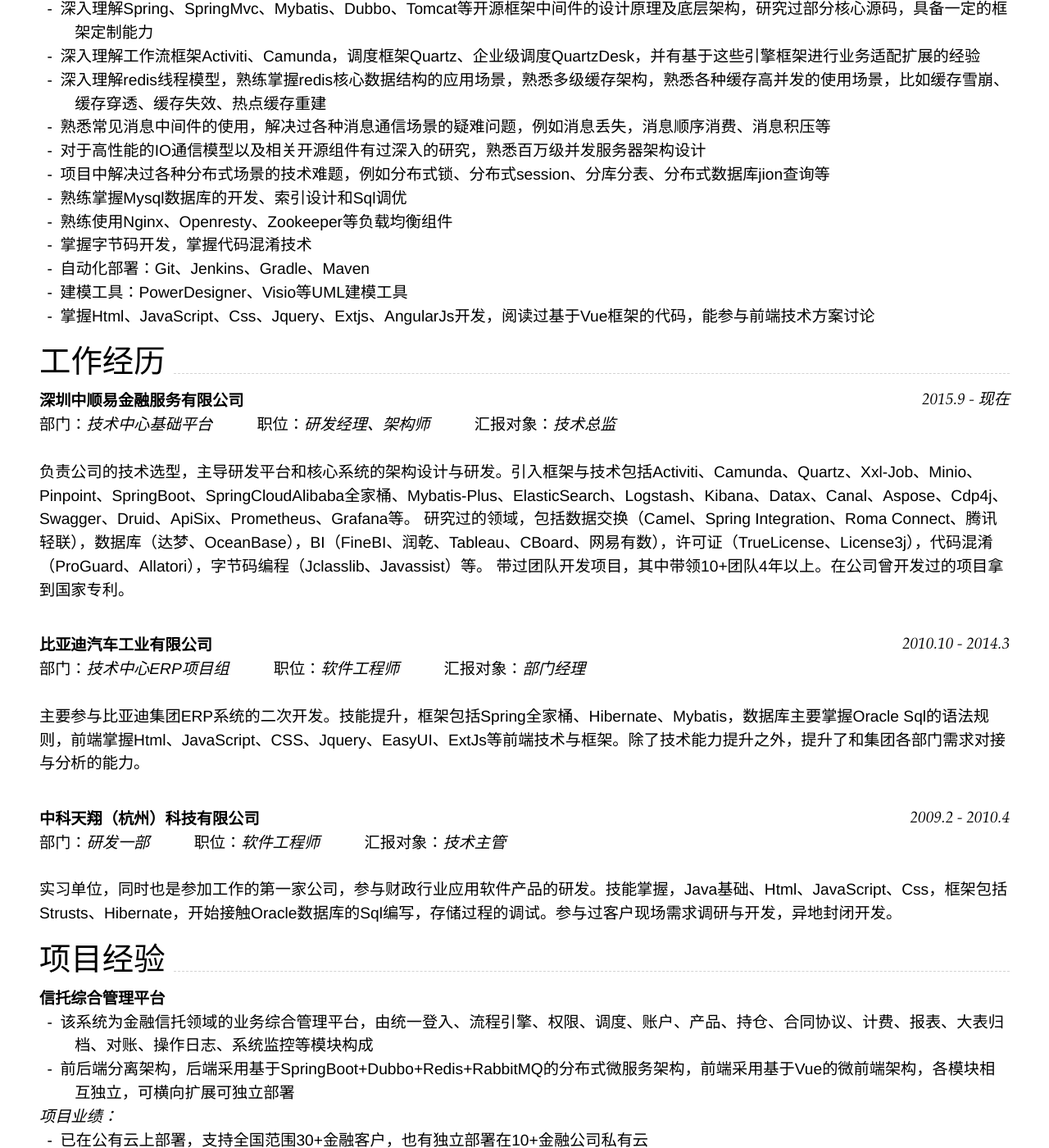
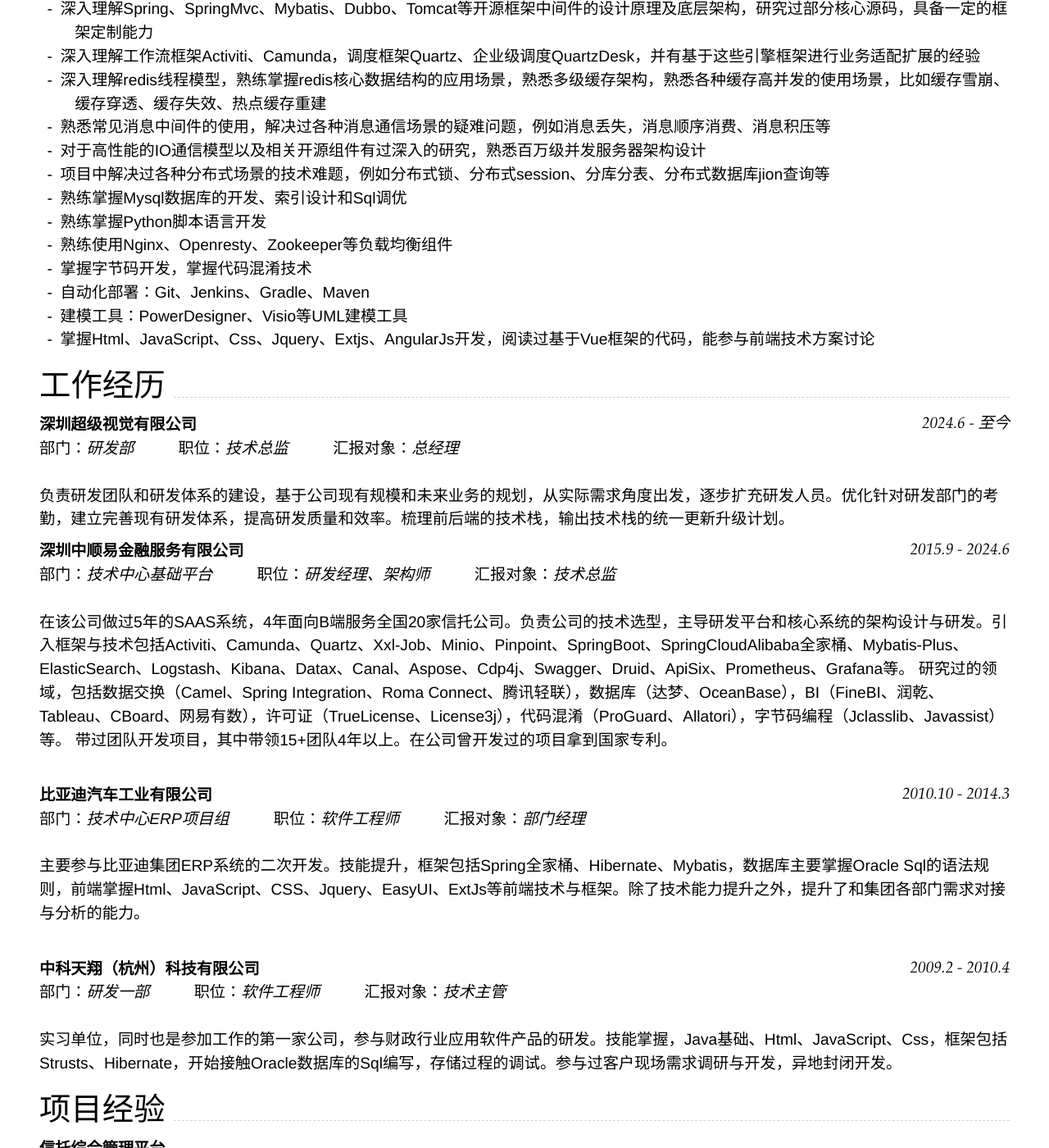
Before and after one commit to yuanCodeLab/cv, a Jekyll site: the page built from index.md, in a window 1280 px wide and 1400 px high, scrolled down 569 px. Shown: the whole window at 82% size. Built offline with Jekyll 4.4.1, drawn with Linux system fonts in a browser that asks for light colours; nearby versions of some CDN libraries.

Commit message:
Update index.md

```diff
--- a/index.md
+++ b/index.md
@@ -35,6 +35,7 @@ Supported arguments:
 - 对于高性能的IO通信模型以及相关开源组件有过深入的研究，熟悉百万级并发服务器架构设计
 - 项目中解决过各种分布式场景的技术难题，例如分布式锁、分布式session、分库分表、分布式数据库jion查询等
 - 熟练掌握Mysql数据库的开发、索引设计和Sql调优
+- 熟练掌握Python脚本语言开发
 - 熟练使用Nginx、Openresty、Zookeeper等负载均衡组件
 - 掌握字节码开发，掌握代码混淆技术
 - 自动化部署：Git、Jenkins、Gradle、Maven
@@ -45,14 +46,17 @@ Supported arguments:
 
 ## 工作经历
 
+### **深圳超级视觉有限公司** `2024.6 - 至今`
+部门：_研发部_ &emsp; &emsp; 职位：_技术总监_    &emsp; &emsp; 汇报对象：_总经理_  <br><br>
+负责研发团队和研发体系的建设，基于公司现有规模和未来业务的规划，从实际需求角度出发，逐步扩充研发人员。优化针对研发部门的考勤，建立完善现有研发体系，提高研发质量和效率。梳理前后端的技术栈，输出技术栈的统一更新升级计划。
 
-### **深圳中顺易金融服务有限公司** `2015.9 - 现在`
+### **深圳中顺易金融服务有限公司** `2015.9 - 2024.6`
 
 部门：_技术中心基础平台_ &emsp; &emsp; 职位：_研发经理、架构师_    &emsp; &emsp; 汇报对象：_技术总监_  <br><br>
 
-负责公司的技术选型，主导研发平台和核心系统的架构设计与研发。引入框架与技术包括Activiti、Camunda、Quartz、Xxl-Job、Minio、Pinpoint、SpringBoot、SpringCloudAlibaba全家桶、Mybatis-Plus、ElasticSearch、Logstash、Kibana、Datax、Canal、Aspose、Cdp4j、Swagger、Druid、ApiSix、Prometheus、Grafana等。
+在该公司做过5年的SAAS系统，4年面向B端服务全国20家信托公司。负责公司的技术选型，主导研发平台和核心系统的架构设计与研发。引入框架与技术包括Activiti、Camunda、Quartz、Xxl-Job、Minio、Pinpoint、SpringBoot、SpringCloudAlibaba全家桶、Mybatis-Plus、ElasticSearch、Logstash、Kibana、Datax、Canal、Aspose、Cdp4j、Swagger、Druid、ApiSix、Prometheus、Grafana等。
 研究过的领域，包括数据交换（Camel、Spring Integration、Roma Connect、腾讯轻联），数据库（达梦、OceanBase），BI（FineBI、润乾、Tableau、CBoard、网易有数），许可证（TrueLicense、License3j），代码混淆（ProGuard、Allatori），字节码编程（Jclasslib、Javassist）等。
-带过团队开发项目，其中带领10+团队4年以上。在公司曾开发过的项目拿到国家专利。
+带过团队开发项目，其中带领15+团队4年以上。在公司曾开发过的项目拿到国家专利。
 
 <br>
 
```
